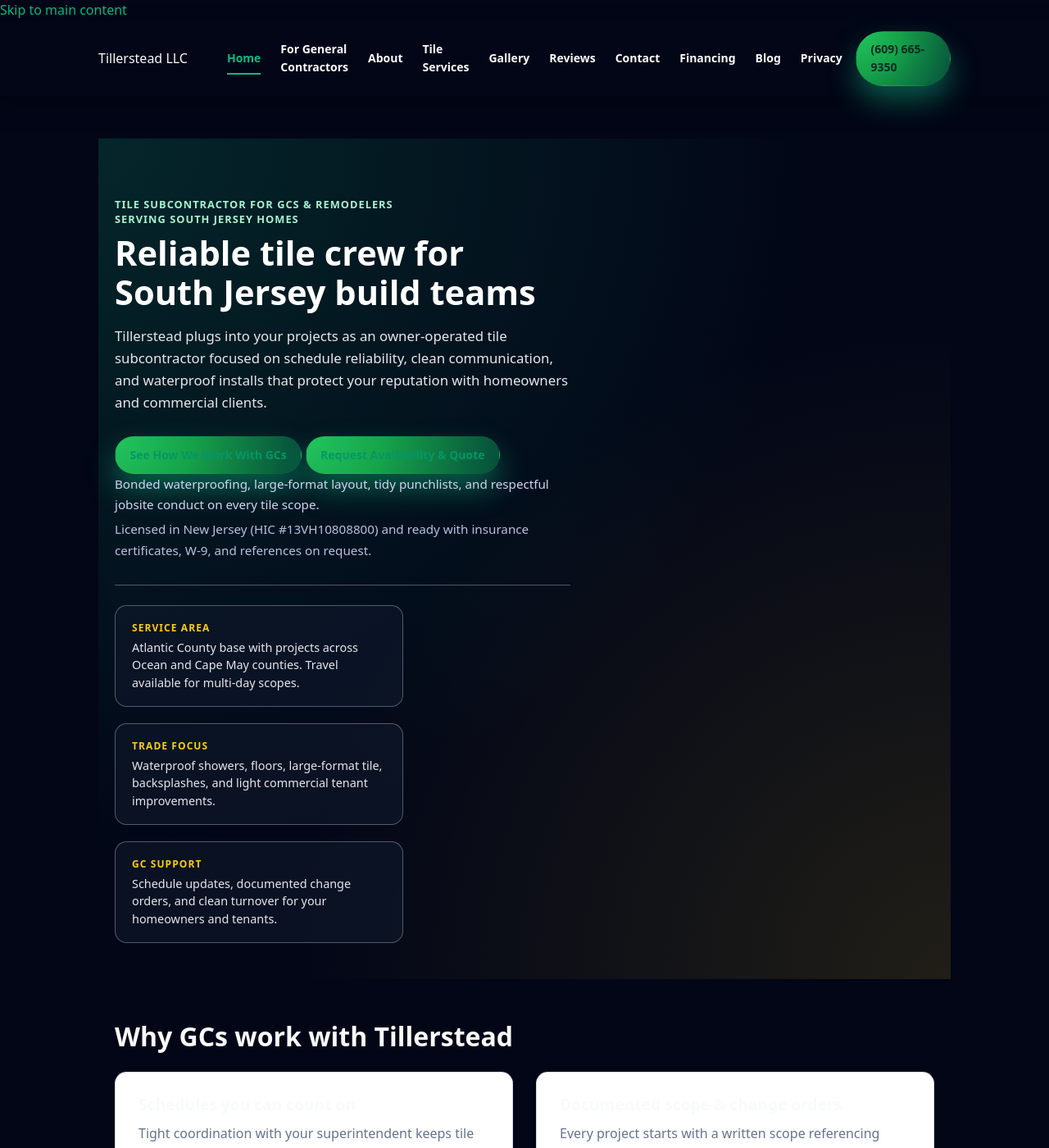
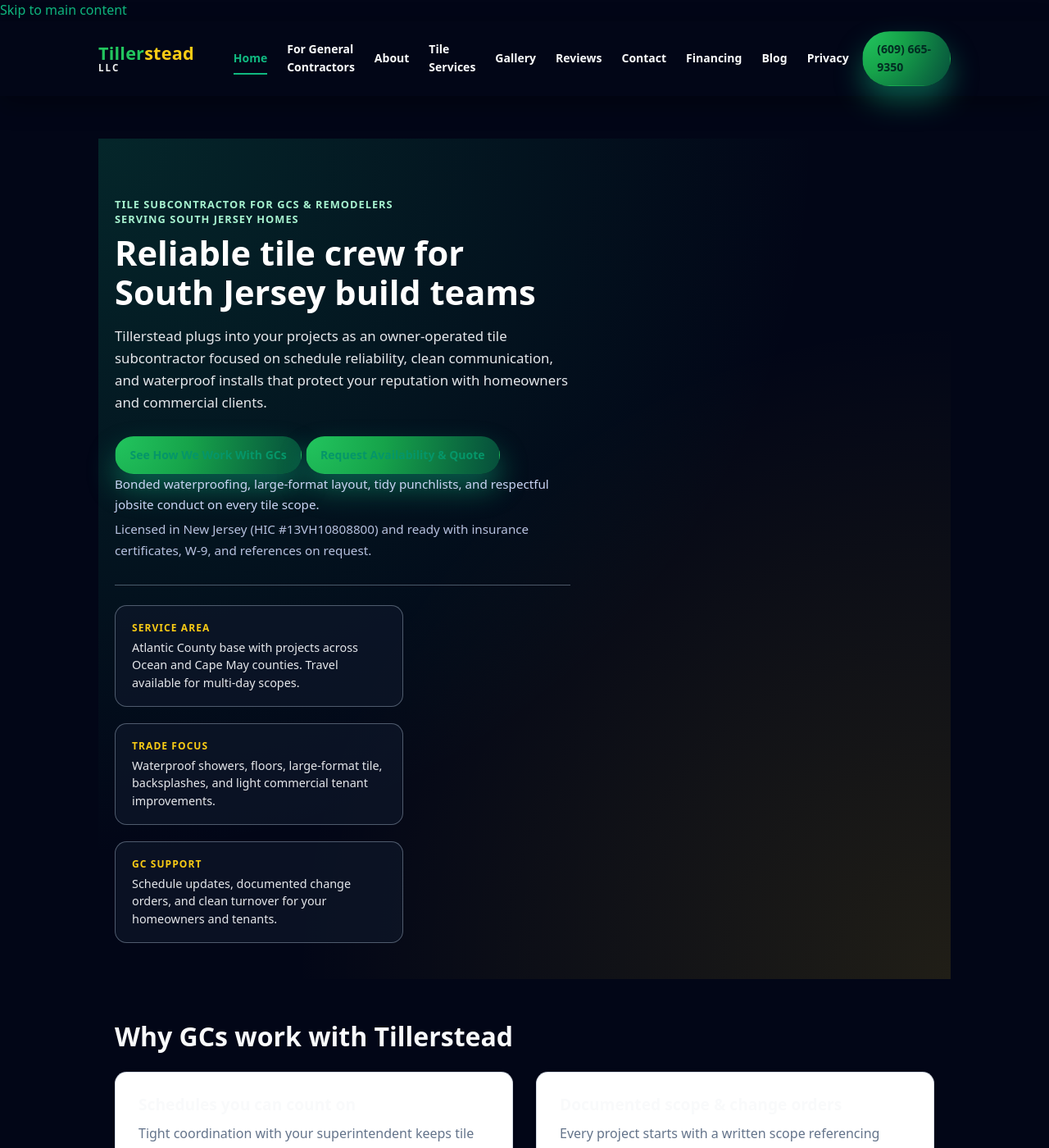
Before and after one commit to XTX33/Tillerstead-site, a Jekyll site: the page built from index.html, in a window 1280 px wide and 1400 px high. Shown: the whole window at 82% size. Built offline with Jekyll 4.4.1, drawn with Linux system fonts in a browser that asks for light colours.

Commit message:
Update theme.css

```diff
--- a/assets/css/theme.css
+++ b/assets/css/theme.css
@@ -720,3 +720,52 @@
 .footer-links a:hover {
   color: #e5e7eb;
 }
+/* Logo – two-tone wordmark
+   ------------------------------------------- */
+
+.logo-two-tone {
+  display: inline-flex;
+  flex-direction: column;
+  align-items: flex-start;
+  line-height: 1.05;
+}
+
+.logo-wordmark {
+  font-weight: 700;
+  letter-spacing: 0.01em;
+  font-size: 1.35rem;
+}
+
+@media (max-width: 480px) {
+  .logo-wordmark {
+    font-size: 1.15rem;
+  }
+}
+
+.logo-part-til {
+  color: #22c55e; /* emerald */
+}
+
+.logo-part-stead {
+  color: #facc15; /* brass */
+}
+
+.logo-llc {
+  margin-top: 0.05rem;
+  font-size: 0.72rem;
+  letter-spacing: 0.18em;
+  text-transform: uppercase;
+  font-weight: 600;
+  color: var(--logo-llc-color, #f9fafb);
+  opacity: 0.95;
+}
+
+/* Dark-background version (header, hero) */
+.logo-two-tone--dark {
+  --logo-llc-color: #f9fafb; /* white on dark */
+}
+
+/* Light-background version (e.g., footer on white panel) */
+.logo-two-tone--light {
+  --logo-llc-color: #020617; /* near-black on light */
+}
```
